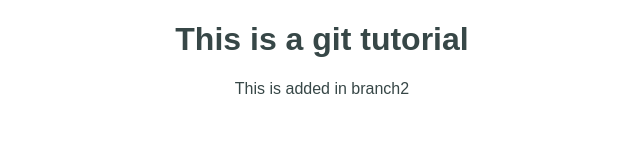
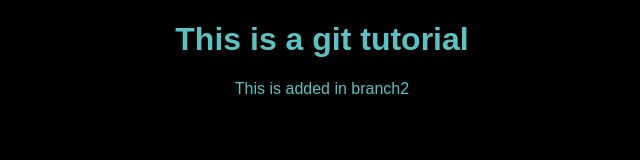
Before and after one commit to dhritich20baruah/gitBasics, a plain HTML site: page index.html in a window 1280 px wide. Shown: the whole page, without its empty margins (318-958 px from the left). Drawn offline with Linux system fonts and the light colour scheme.

Commit message:
branch3 commit

```diff
--- a/style.css
+++ b/style.css
@@ -1,7 +1,8 @@
 body{
     margin: 0;
     padding: 0;
-    color: rgb(55, 71, 71);
+    color: rgb(94, 192, 192);
     font-family: sans-serif;
     text-align: center;
+    background-color: black;
 }
```
